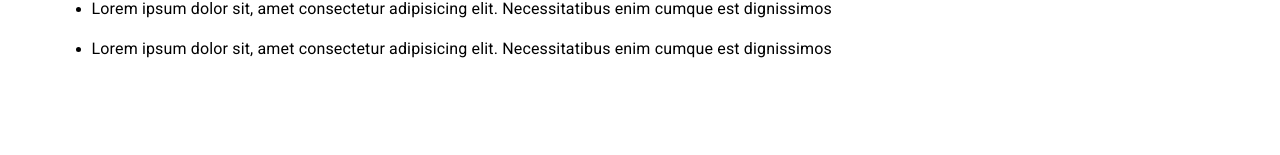
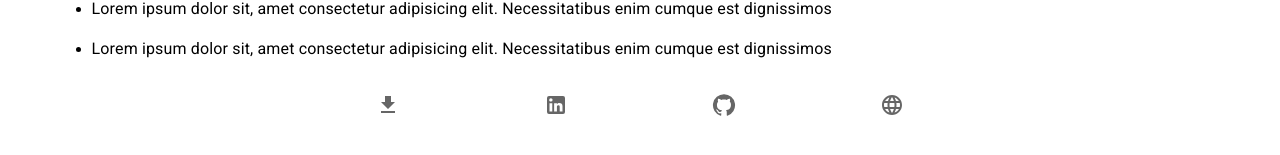
Before and after one commit to Chris5477/mon-portfolio, a React (Create React App) app: page / in a window 1280 px wide. Shown: the part 267-422 px from the top of the page. Built offline with nearby package versions, Linux system fonts and the light colour scheme.

Commit message:
add footer

```diff
--- a/src/App.js
+++ b/src/App.js
@@ -1,11 +1,13 @@
 import Home from "./screen/Home";
 import TopBar from "./components/TopBar";
+import Footer from "./components/Footer";
 
 function App() {
 	return (
 		<div className="App">
 			<TopBar />
       <Home />
+      <Footer />
 		</div>
 	);
 }
--- /dev/null
+++ b/src/components/Footer.js
@@ -0,0 +1,24 @@
+import { useState } from "react";
+import { BottomNavigation, BottomNavigationAction} from "@mui/material";
+import FileDownloadIcon from "@mui/icons-material/FileDownload";
+import LinkedInIcon from "@mui/icons-material/LinkedIn";
+import GitHubIcon from "@mui/icons-material/GitHub";
+import LanguageIcon from "@mui/icons-material/Language";
+
+const Footer = () => {
+	const [value, setValue] = useState("");
+
+	const handleChange = (event, newValue) => {
+		setValue(newValue);
+	};
+
+	return (
+		<BottomNavigation sx={{ width: "100%" }} value={value} onChange={handleChange}>
+			<BottomNavigationAction label="cv" value="Mon CV" icon={<FileDownloadIcon />} />
+			<BottomNavigationAction label="linkedin" value="Linkedin" icon={<LinkedInIcon />} />
+			<BottomNavigationAction label="github" value="Github" icon={<GitHubIcon />} />
+			<BottomNavigationAction label="site" value="Welovedevs" icon={<LanguageIcon />} />
+		</BottomNavigation>
+	);
+};
+export default Footer;
```
